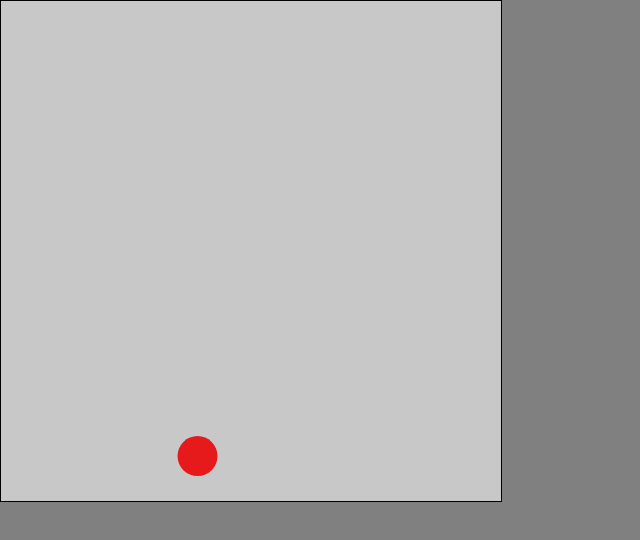
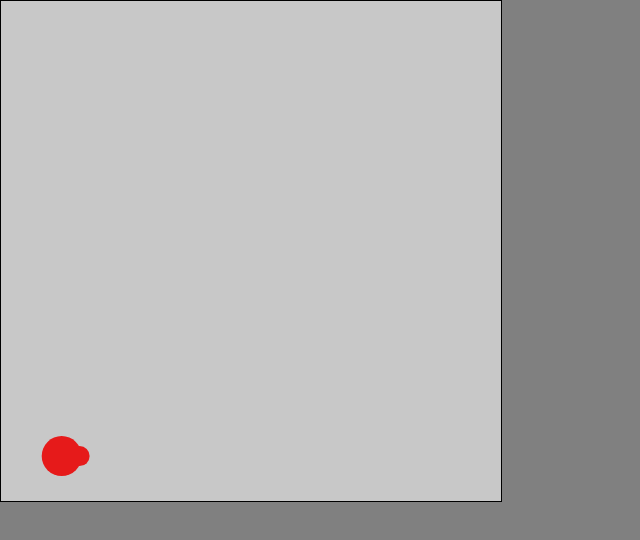
Before and after one commit to cstack/physics, a website: page index.html in a window 1280 px wide. Shown: the whole page, without its empty margins (0-640 px from the left). Drawn offline with Linux system fonts and the light colour scheme.

Commit message:
Use linking that should work both locally and on github pages

```diff
--- a/index.html
+++ b/index.html
@@ -1,6 +1,8 @@
 <html>
 <head>
-<script src="/dist/index.js"></script>
+<!-- link javascript in two ways. One will work locally. One will work on Github pages -->
+<script src="/physics/dist/index.js"></script>
+<script src="dist/index.js"></script>
 <link rel="stylesheet" type="text/css" href="/reset.css">
 <link rel="stylesheet" type="text/css" href="/style.css">
 </head>
--- a/src/index.ts
+++ b/src/index.ts
@@ -1,9 +1,21 @@
+class Entity {
+  x: number;
+  y: number;
+  vx: number;
+  vy: number;
+  radius: number;
+  constructor(x: number, y: number, vx: number, vy: number, radius: number) {
+    this.x = x;
+    this.y = y;
+    this.vx = vx;
+    this.vy = vy;
+    this.radius = radius;
+  }
+}
+
 let ctx: CanvasRenderingContext2D;
 var state: {
-  x: number,
-  y: number,
-  vx: number,
-  vy: number,
+  entities: Entity[],
   lastRender: number,
 };
 
@@ -22,10 +34,10 @@ function init() {
   }
   ctx = c;
   state = {
-    x: 0,
-    y: 0,
-    vx: 50,
-    vy: 0,
+    entities: [
+      new Entity(0, 0, 20, 0, 10),
+      new Entity(100, 0, -10, 0, 20),
+    ],
     lastRender: 0,
   }
 
@@ -50,28 +62,32 @@ function mainLoop(timestamp: number) {
 }
 
 function simulate(dt: number) {
-  // gravity
-  state.vy += 3000*dt;
+  state.entities.forEach((entity) => {
+    // gravity
+    entity.vy += 3000*dt;
 
-  // drag
-  state.vy *= (1-0.1*dt);
-  state.vx *= (1-0.1*dt);
+    // drag
+    entity.vy *= (1-0.1*dt);
+    entity.vx *= (1-0.1*dt);
 
-  // update position
-  state.x += state.vx*dt;
-  state.y += state.vy*dt;
+    // update position
+    entity.x += entity.vx*dt;
+    entity.y += entity.vy*dt;
 
-  // bounce
-  if (state.y > 500) {
-    state.y = 500;
-    state.vy *= -0.90;
-  }
+    // bounce
+    if (entity.y > 500) {
+      entity.y = 500;
+      entity.vy *= -0.90;
+    }
+  });
 }
 
 function renderFrame() {
   ctx.fillStyle = `rgb(200, 200, 200)`;
   ctx.fillRect(0, 0, 500, 500);
-  drawCircle(ctx, {x: state.x, y: state.y, radius: 20, r: 0.9, g: 0.1, b: 0.1});
+  state.entities.forEach((entity) => {
+    drawCircle(ctx, {x: entity.x, y: entity.y, radius: entity.radius, r: 0.9, g: 0.1, b: 0.1});
+  })
 }
 
 function drawCircle(ctx: CanvasRenderingContext2D, params: {x: number, y:number, radius: number, r: number, g: number, b: number}) {
```
Also changed, not shown: dist/index.js, 1 other file.
